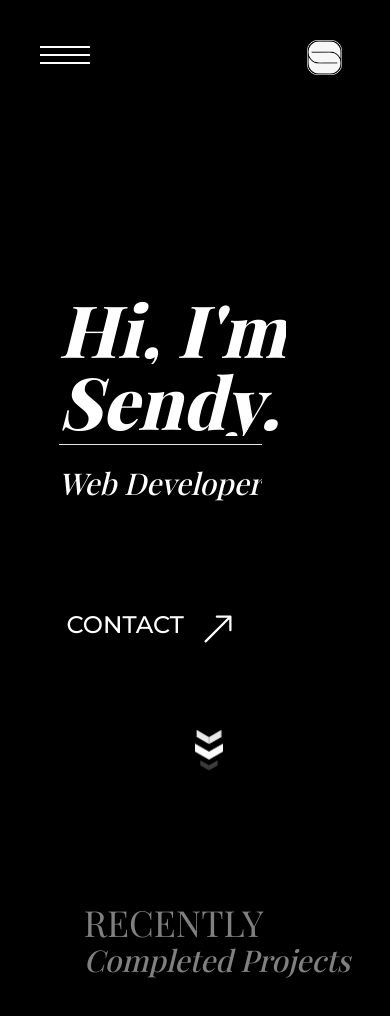
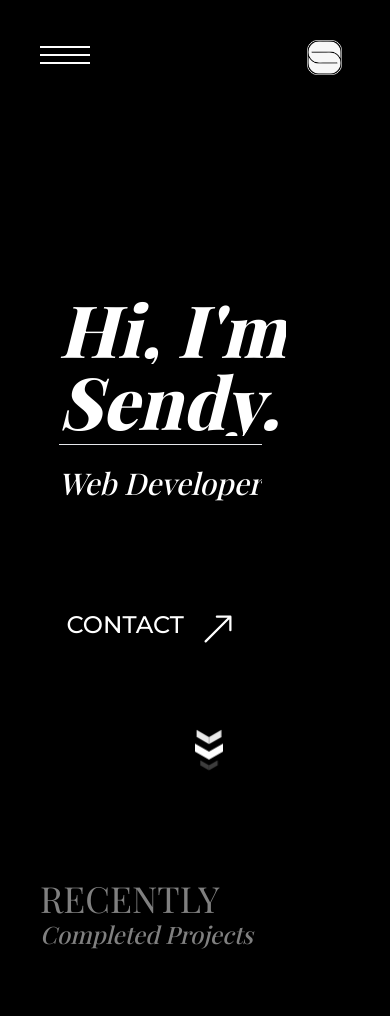
Before and after one commit to uisendy/Personal-Portfolio, a React (Create React App) app: page / in a window 390 px wide. Shown: the top 1016 px of the page. Built offline with nearby package versions, Linux system fonts and the light colour scheme; a web font is replaced by a local one.

Commit message:
[f-about]: update: code cleaning and UI optimization

```diff
--- a/src/components/SectionHeader/SectionHeader.js
+++ b/src/components/SectionHeader/SectionHeader.js
@@ -2,12 +2,12 @@ import React from 'react';
 
 const SectionHeader = ({ title, subtitle }) => {
   return (
-    <div className=" text-white pt-16 pb-10 px-10 md:px-[6.5%] md:pr-24 flex justify-end items-center gap-10 opacity-50 hover:opacity-100 transition-all ease-in-out delay-150 duration-300">
+    <div className=" text-white pt-10 pb-8 px-10 md:px-[6.5%] md:pr-24 flex justify-start md:justify-end items-center gap-10 opacity-50 hover:opacity-100 transition-all ease-in-out delay-150 duration-300">
       <div>
-        <h2 className=" font-playFairSc text-4xl md:text-6xl text-left md:text-right uppercase">
+        <h2 className=" font-playFairSc text-4xl md:text-6xl text-left  md:text-right uppercase">
           {title}
         </h2>
-        <h3 className=" text-3xl md:text-5xl text-left md:text-right italic ">
+        <h3 className=" text-2xl md:text-5xl text-left md:text-right italic ">
           {subtitle}
         </h3>
       </div>
```
